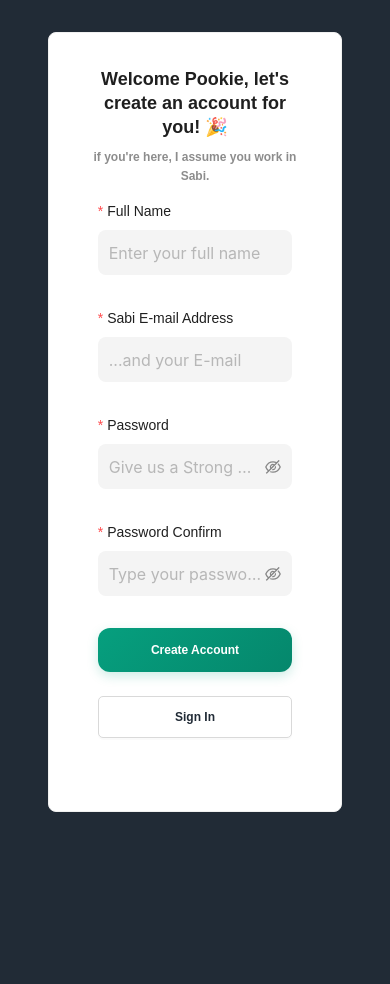
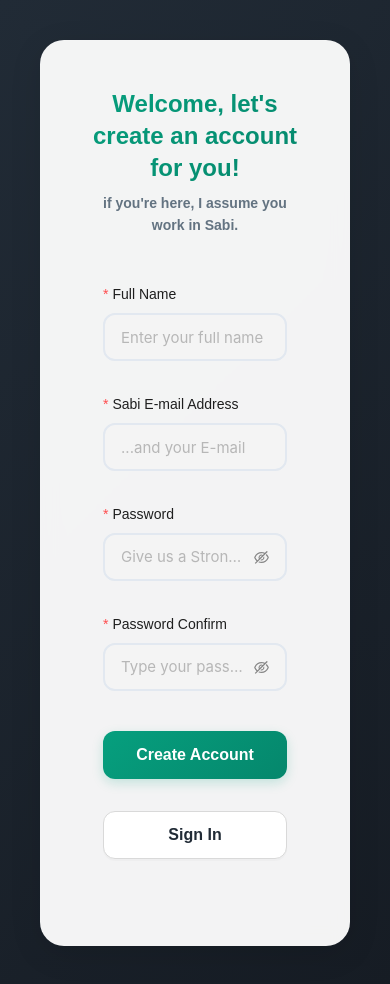
Before and after one commit to Mide6x/pim-frontend, a React (Vite) app: page / in a window 390 px wide. Before the commit the page ends 844 px from the top, so only its background shows below. Built offline with nearby package versions, Linux system fonts and the light colour scheme; no server answers.

Commit message:
Updated UI

```diff
--- a/src/Auth/Login.jsx
+++ b/src/Auth/Login.jsx
@@ -20,7 +20,7 @@ const Login = () => {
           </div>
           <div style={{ flex: 1 }}>
             <Typography.Title level={3} strong className="title">
-              Let&apos;s get you logged in! 😤
+              Let&apos;s get you logged in!
             </Typography.Title>
             <Typography.Text type="secondary" strong className="slogan">
               If you&apos;re here, I assume you work at Sabi.
--- a/src/Auth/Register.jsx
+++ b/src/Auth/Register.jsx
@@ -17,7 +17,7 @@ const Register = () => {
         <Flex gap="large" align="center">
           <Flex vertical flex={1}>
             <Typography.Title level={3} strong className="title">
-              Welcome Pookie, let&apos;s create an account for you! 🎉
+              Welcome, let&apos;s create an account for you!
             </Typography.Title>
             <Typography.Text type="secondary" strong className="slogan">
               if you&apos;re here, I assume you work in Sabi.
--- a/src/Auth/authbody.css
+++ b/src/Auth/authbody.css
@@ -3,84 +3,102 @@
   display: flex !important;
   align-items: center !important;
   justify-content: center !important;
-  height: 100vh !important;
-  font-family: Arial, Helvetica, sans-serif !important;
+  min-height: 100vh !important;
+  background: linear-gradient(135deg, #212B36 0%, #161C24 100%) !important;
+  padding: 20px;
 }
 
 .form-container {
-  width: 1000px !important;
-  padding: 20px;
+  max-width: 1000px !important;
+  width: 100% !important;
+  background: rgba(255, 255, 255, 0.95) !important;
+  border-radius: 24px !important;
+  box-shadow: 0 8px 32px rgba(0, 0, 0, 0.1) !important;
+  border: none !important;
+  backdrop-filter: blur(10px) !important;
 }
 
-.title,
+.title {
+  font-size: 28px !important;
+  margin-bottom: 8px !important;
+  background: linear-gradient(135deg, #069F7D 0%, #05876C 100%);
+  background-clip: text !important;
+  -webkit-background-clip: text !important;
+  -webkit-text-fill-color: transparent !important;
+}
+
 .slogan {
-  text-align: center !important;
+  display: block !important;
+  margin-bottom: 32px !important;
+  font-size: 16px !important;
+  color: #637381 !important;
+}
+
+.userInput {
+  height: 48px !important;
+  border-radius: 12px !important;
+  border: 2px solid #E2E8F0 !important;
+  padding: 0 16px !important;
+  font-size: 15px !important;
+  transition: all 0.3s ease !important;
+}
+
+.userInput:hover {
+  border-color: #069F7D !important;
+}
+
+.userInput:focus {
+  border-color: #069F7D !important;
+  box-shadow: 0 0 0 3px rgba(6, 159, 126, 0.1) !important;
 }
 
 .btn {
+  height: 48px !important;
+  border-radius: 12px !important;
+  font-size: 16px !important;
+  font-weight: 600 !important;
   width: 100% !important;
+  margin-top: 8px !important;
 }
 
 .auth-img {
-  width: 100% !important;
-  height: 80% !important;
-  margin-top: 10% !important;
-  border-radius: 8px !important;
+  width: 90% !important;
+  height: auto !important;
+  margin: 5% !important;
+  border-radius: 16px !important;
+  box-shadow: 0 8px 24px rgba(0, 0, 0, 0.12) !important;
+  transition: transform 0.3s ease !important;
 }
 
-.auth-img-wrapper {
-  display: flex; /* Display flex by default on larger screens */
+.auth-img:hover {
+  transform: translateY(-5px) !important;
 }
 
-/* Media Queries for Responsive Design */
-@media screen and (max-width: 1024px) and (orientation: landscape),
-  screen and (max-width: 834px) and (orientation: portrait) {
+.alert {
+  border-radius: 12px !important;
+  margin-bottom: 16px !important;
+}
 
-  .authbody {
-    width: 100%;
-    padding: 0 20px;
+.spinner {
+  color: #069F7D !important;
+}
+
+@media screen and (max-width: 1024px) {
+  .form-container {
+    padding: 24px !important;
   }
 
-  .form-container {
-    width: 100% !important;
-    padding: 15px;
+  .auth-img-wrapper {
+    display: none !important;
   }
 
   .title {
-    font-size: 22px !important;
+    font-size: 24px !important;
+    text-align: center !important;
   }
 
   .slogan {
+    text-align: center !important;
     font-size: 14px !important;
   }
-
-  .auth-img {
-    display: none;
-  }
-
-  .btn {
-    font-size: 14px;
-  }
-  .auth-img-wrapper {
-    display: none; /* Hide on screens smaller than 1024px */
-  }
 }
-
-@media screen and (max-width: 480px) {
-  .form-container {
-    width: 95% !important;
-    padding: 10px;
-  }
-
-  .title {
-    font-size: 18px !important;
-  }
-
-  .slogan {
-    font-size: 12px !important;
-  }
-
-  .btn {
-    font-size: 12px;
-  }
-}
```
